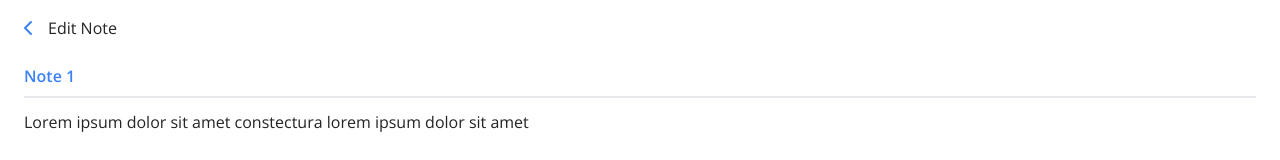
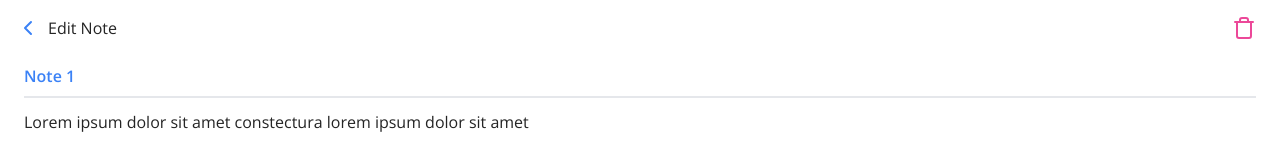
Before and after one commit to athdromeda/memoir, a React (Vite) app: page /edit/1 in a window 1280 px wide. Shown: the top 160 px of the page. Built offline with nearby package versions, Linux system fonts and the light colour scheme; the HTML template or start-up script is replaced by a standard one.

Commit message:
feat: [Delete] Implement Delete Note

```diff
--- a/src/pages/EditNote.jsx
+++ b/src/pages/EditNote.jsx
@@ -1,4 +1,5 @@
 import { useState } from 'react';
+import { Trash } from 'react-feather';
 import { ChevronLeft } from 'react-feather';
 import { useDispatch, useSelector } from 'react-redux';
 import { useNavigate } from 'react-router-dom';
@@ -29,9 +30,15 @@ const EditNote = () => {
     );
   };
 
+  const handleDelete = () => {
+    dispatch(deleteNote(id));
+    navigate('/');
+  };
+
   return (
     <>
-      <div className="flex gap-2 px-4 py-4">
+      <div className="flex justify-between px-4 py-4">
+        <div className="flex gap-2">
           <button>
             <ChevronLeft
               className="text-blue-500"
@@ -39,6 +46,10 @@ const EditNote = () => {
             />
           </button>
           <h1 className="font-light select-none">Edit Note</h1>
+        </div>
+        <button onClick={handleDelete}>
+          <Trash className="text-pink-500 mr-2" />
+        </button>
       </div>
       <div className="flex flex-col m-6 mt-0 h-full">
         <input
```
Lines whose indentation alone changed are shown as unchanged.
